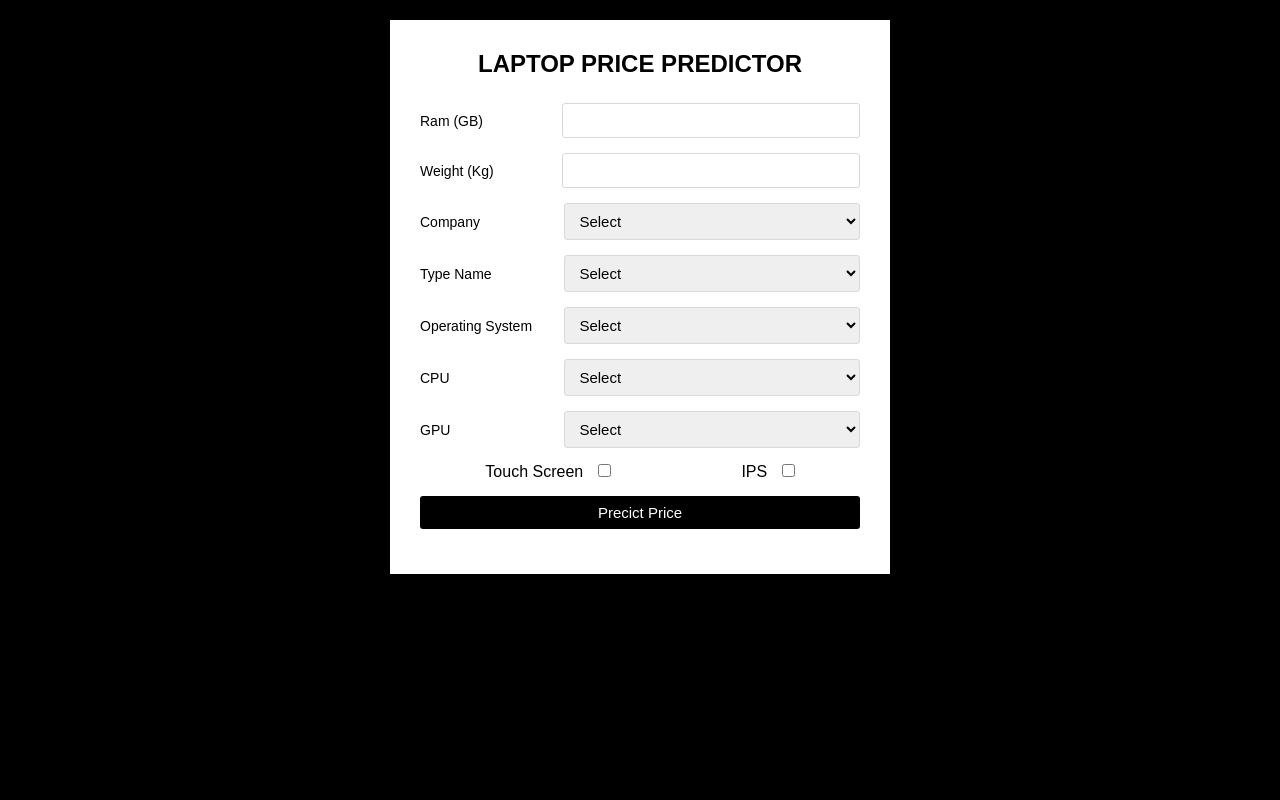
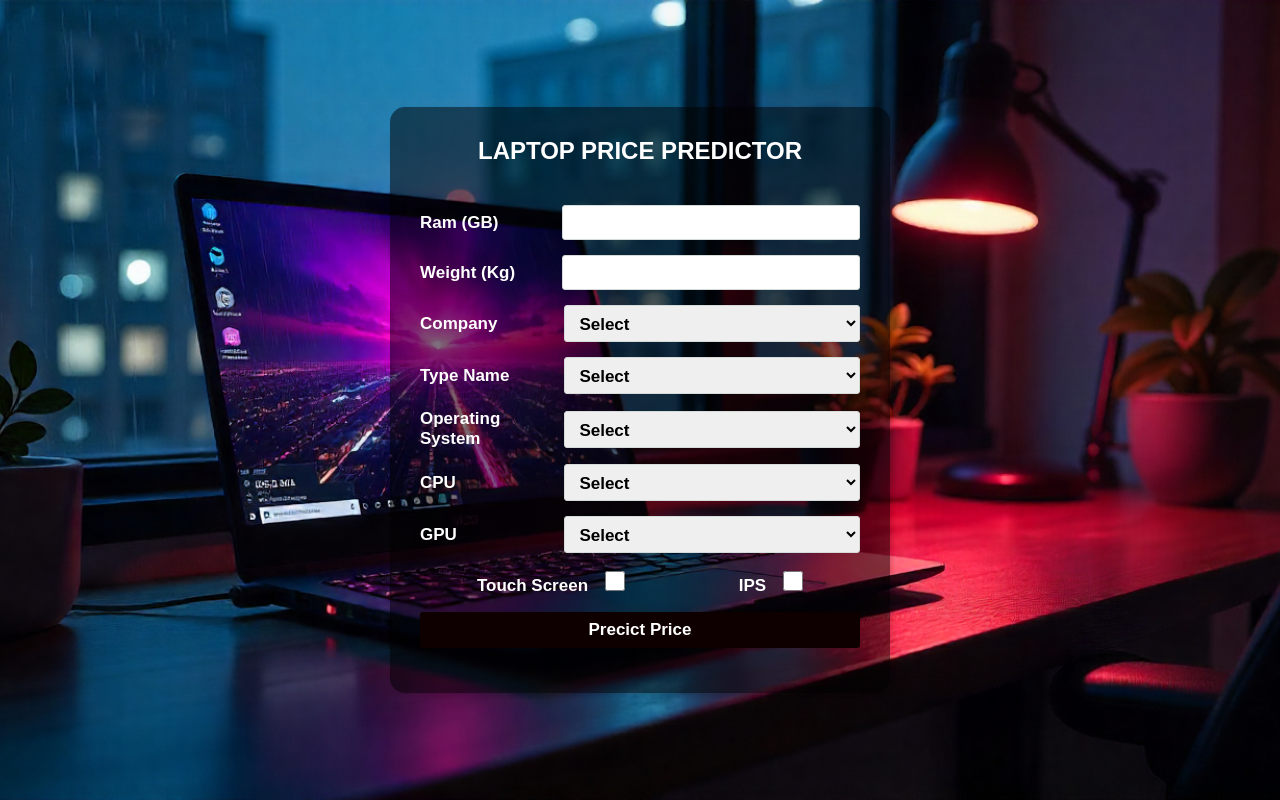
Before and after one commit to Akila-Prabath/Laptop-Price-Predictor, a Flask app: page / in a window 1280 px wide. Run offline with Flask 3, Linux system fonts and the light colour scheme.

Commit message:
web page upgated

```diff
--- a/app/static/style.css
+++ b/app/static/style.css
@@ -5,29 +5,42 @@
     font-family: Arial, Helvetica, sans-serif;
 }
 body{
-    background: black;
+    background-size: cover;
+    background-position: center;
+    background-repeat: no-repeat;
     padding: 0 10px;
+    background-image: url("images/laptop.jpeg");
+    height: 100vh;
+    margin: 0;
+    display: flex;
+    align-items: center;
+    justify-content: center;
 }
 .wrapper{
+    border-radius: 15px;
     max-width: 500px;
     width: 100%;
-    background: #fff;
-    margin: 20px auto;
+    background:rgba(0, 0, 0, 0.5);
+    margin:0 auto;
     box-shadow: 2px 2px 4px rgba(0,0,0,0.125);
     padding: 30px;
+
 }
 
 .wrapper .title{
     font-size: 24px;
     font-weight: 700;
-    margin-bottom: 25px;
-    color: black;
+    margin-bottom: 40px;
+    color: white;
     text-transform: uppercase;
     text-align: center;
 }
 
 .wrapper .form{
     width: 100%;
+    color: white;
+    font-size: 25px;
+    font-weight: 700;
 }
 
 .wrapper .form .inputfield{
@@ -38,9 +51,18 @@ body{
 
 .wrapper .form .inputfield label{
      width: 200px;
-     color: black;
+     color: white;
      margin-right: 10px;
-    font-size: 14px;
+    font-size: 17px;
+    transition: color 0.3s ease;
+}
+
+.wrapper .form .inputfield:hover label {
+  color: rgb(255, 60, 0);
+}
+
+.wrapper .form .inputfield:focus-within label {
+  color: #0396ff;
 }
 
 .check{
@@ -51,6 +73,22 @@ body{
 
 .check label{
     padding: 0px 10px 0px 0px;
+    font-size: 17px;
+}
+
+.check .checkbox:hover label{
+    color: rgb(255, 60, 0);
+}
+
+.check .checkbox:focus-within label{
+    color: #0396ff;
+}
+
+.check input[type="checkbox"] {
+  width: 20px;
+  height: 20px;
+  cursor: pointer;
+  accent-color: #1a03af;
 }
 
 .wrapper .form .inputfield .input{
@@ -58,14 +96,25 @@ body{
     outline: none;
     border: 1px solid #d5dbd9;
     font-size: 15px;
+    font-weight: bold;
     padding: 8px 10px;
     border-radius: 3px;
+}
+
+.wrapper .form .inputfield .input:hover{
+    border-color: #900707;
+    border: 3px solid #9a0909;
 }
 
 .wrapper .form .inputfield .custom_select{
     position: relative;
     width: 100%;
     height: 37px;
+}
+
+.wrapper .form .inputfield .custom_select:hover{
+    border-color: #000;
+    border: 3px solid #9a0909;
 }
 
 .wrapper .form .inputfield .custom_select:before{
@@ -79,7 +128,8 @@ body{
     height: 100%;
     border: 0px;
     padding: 8px 10px;
-    font-size: 15px;
+    font-size: 17px;
+    font-weight: bold;
     border: 1px solid #d5dbd9;
     border-radius: 3px;
 }
@@ -87,18 +137,23 @@ body{
 .wrapper .form .inputfield .btn{
     width: 100%;
     padding: 8px 10px;
-    font-size: 15px;
+    font-size: 17px;
+    font-weight: 700;
     border: 0px;
-    background:  black;
+    background:  rgb(15, 0, 0);
     color: #fff;
     cursor: pointer;
     border-radius: 3px;
     outline: none;
 }
 
+.wrapper .form .inputfield .btn:hover{
+        background-color: #9a0909;
+    }
 .result p{
     text-align: center;
-    color: blue;
+    color: rgb(0, 205, 251);
+    margin-top: 30px;
     font-size: 18px;
     font-weight: bold;
 }
--- a/app/templates/index.html
+++ b/app/templates/index.html
@@ -93,11 +93,11 @@
                     </div>
                 </div>
                 <div class="check">
-                    <div>
+                    <div class="checkbox">
                         <label for="touchscreen">Touch Screen</label>
                         <input type="checkbox" name="touchscreen">
                     </div>
-                    <div>
+                    <div class="checkbox">
                         <label for="ips">IPS</label>
                         <input type="checkbox" name="ips">
                     </div>
```
Also changed, not shown: app/static/images/laptop.jpeg (added).
